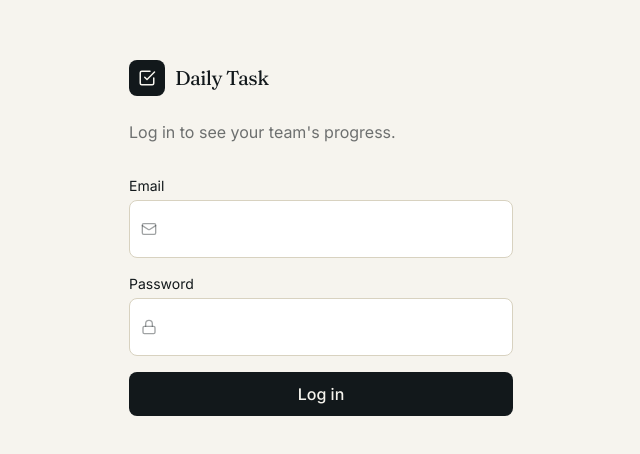
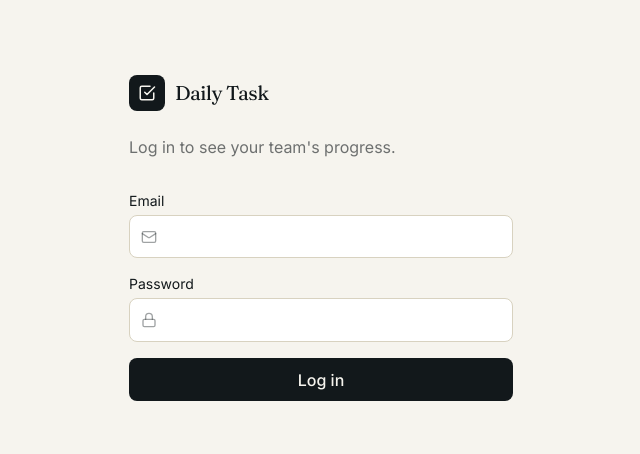
Before and after one commit to Kamiaaa/dailytask, a Next.js app: page /login in a window 1280 px wide. Shown: the part 162-616 px from the top of the page, without its empty margins (319-959 px from the left). Built offline with nearby package versions, Linux system fonts and the light colour scheme.

Commit message:
global css modified

```diff
--- a/app/globals.css
+++ b/app/globals.css
@@ -75,7 +75,7 @@ body {
 .input {
   border: 1px solid #d8d2c0;
   border-radius: 0.5rem;
-  padding: 1rem 0.75rem;
+  padding: 0.55rem 2rem;
   background: white;
   width: 100%;
 }
```
